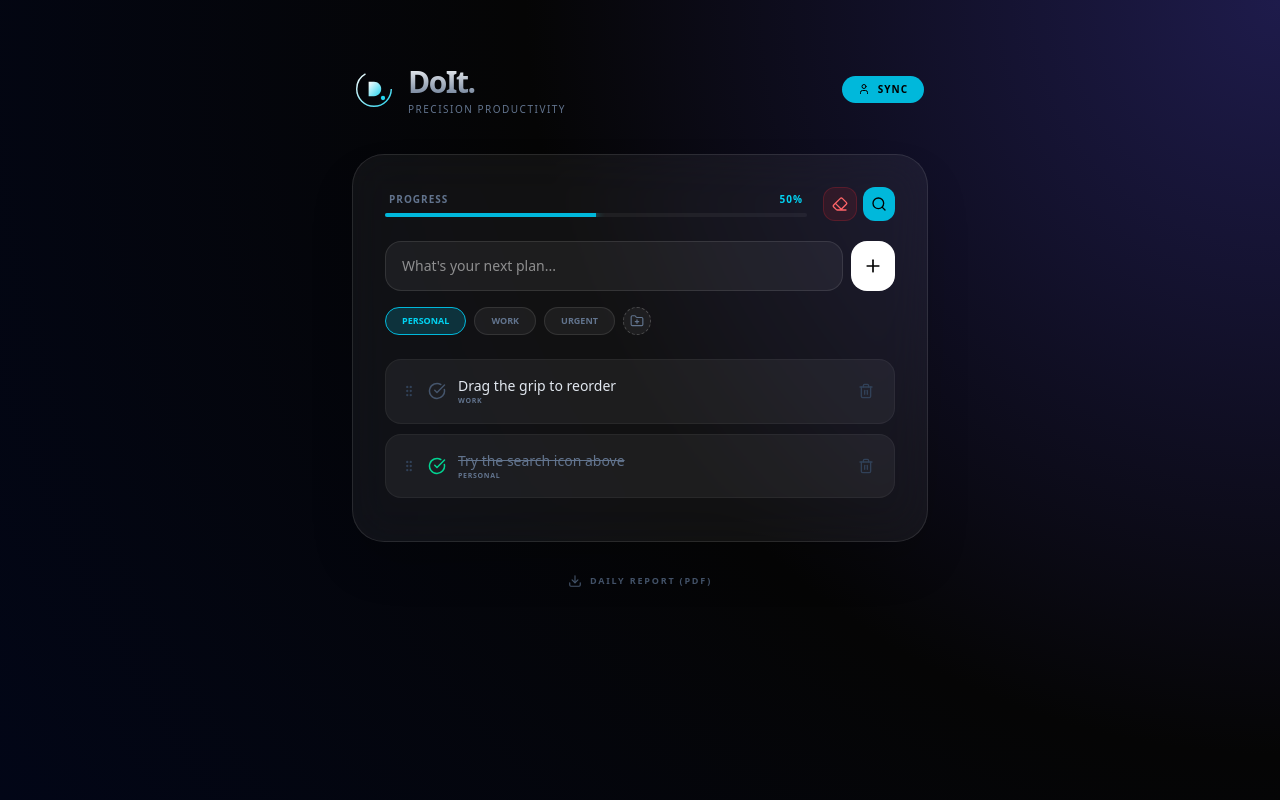
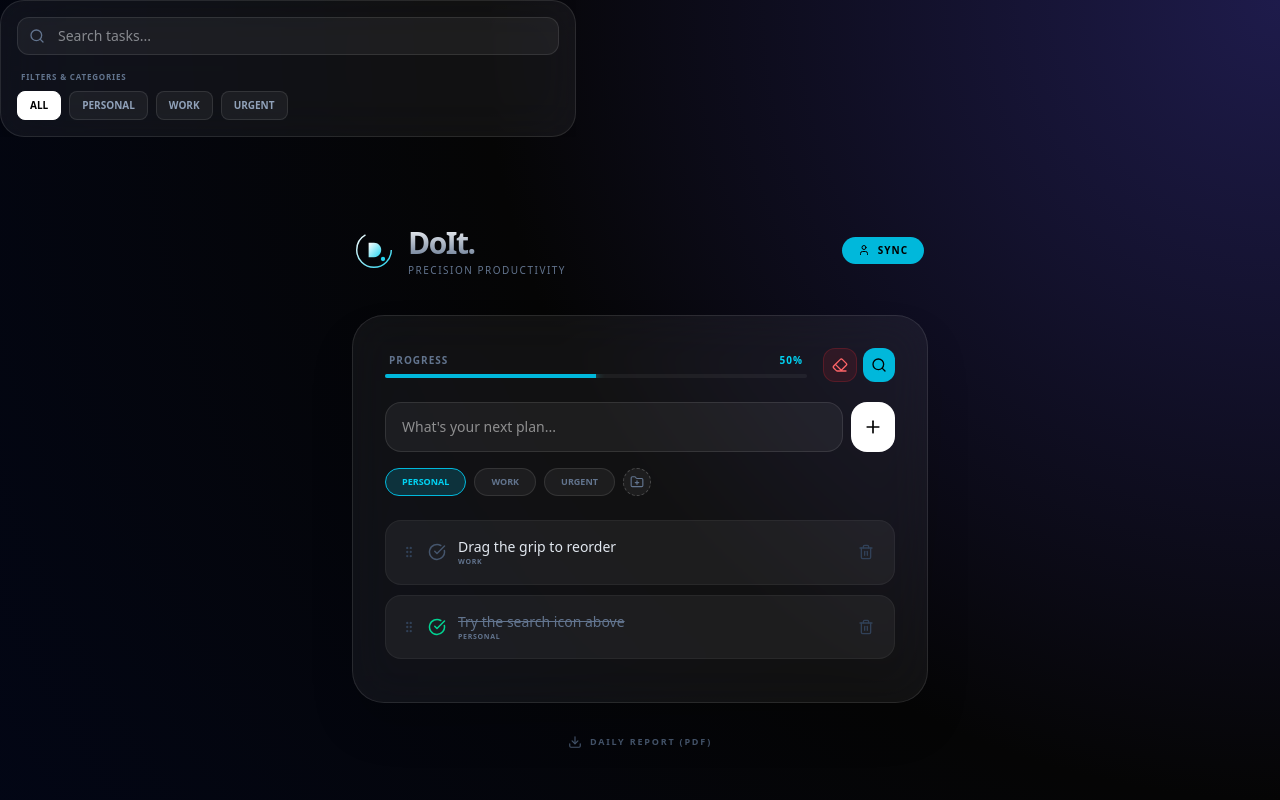
Before and after one commit to Parzaan/DoIt, a React (Vite) app: page / in a window 1280 px wide. Both pictures are taken after a click on the button 879 px from the left and 204 px from the top of the page. Shown: the top 800 px of the page. Built offline with nearby package versions, Linux system fonts and the light colour scheme; no server answers.

Commit message:
Fixed search not working bug

```diff
--- a/src/App.jsx
+++ b/src/App.jsx
@@ -155,7 +155,7 @@ export default function App() {
             initial={{ opacity: 1 }}
             exit={{ opacity: 0 }}
             transition={{ duration: 0.8, ease: "easeInOut" }}
-            className="fixed inset-0 z-[10005] bg-[#0b0c14] flex items-center justify-center pointer-events-none"
+            className="fixed inset-0 z-10005 bg-[#0b0c14] flex items-center justify-center pointer-events-none"
           >
             <motion.div
               initial={{ scale: 1.5, opacity: 0 }}
@@ -170,6 +170,58 @@ export default function App() {
             >
               <Logo size={120} />
             </motion.div>
+          </motion.div>
+        )}
+      </AnimatePresence>
+      <AnimatePresence>
+        {showSearch && (
+          <motion.div
+            initial={{ height: 0, opacity: 0 }}
+            animate={{ height: 'auto', opacity: 1 }}
+            exit={{ height: 0, opacity: 0 }}
+            className="w-full max-w-xl overflow-hidden mb-6"
+          >
+            <div className="glass rounded-3xl p-4 space-y-4 border border-white/10">
+              {/* Search Input */}
+              <div className="relative">
+                <Search className="absolute left-3 top-1/2 -translate-y-1/2 text-slate-500" size={16} />
+                <input
+                  value={searchQuery}
+                  onChange={(e) => setSearchQuery(e.target.value)}
+                  placeholder="Search tasks..."
+                  className="w-full bg-white/5 border border-white/10 rounded-xl py-2 pl-10 pr-4 text-sm outline-none focus:ring-1 focus:ring-cyan-500/50"
+                />
+              </div>
+
+              {/* Filter & Category Management */}
+              <div className="space-y-2">
+                <p className="text-[8px] uppercase tracking-widest text-slate-500 font-bold px-1">Filters & Categories</p>
+                <div className="flex flex-wrap gap-2">
+                  <button
+                    onClick={() => setActiveFilter("All")}
+                    className={`px-3 py-1 rounded-lg text-[10px] font-bold uppercase border transition-all ${activeFilter === "All" ? 'bg-white text-black border-white' : 'bg-white/5 border-white/10 text-slate-400'}`}
+                  >
+                    All
+                  </button>
+                  {customCategories.map(cat => (
+                    <div key={cat} className="flex items-center gap-1 bg-white/5 border border-white/10 rounded-lg p-1">
+                      <button
+                        onClick={() => setActiveFilter(cat)}
+                        className={`px-2 py-0.5 text-[10px] font-bold uppercase transition-all ${activeFilter === cat ? 'text-cyan-400' : 'text-slate-400'}`}
+                      >
+                        {cat}
+                      </button>
+                      {/* Delete Category Option (only for non-defaults) */}
+                      {!["Personal", "Work", "Urgent"].includes(cat) && (
+                        <button onClick={() => deleteCategory(cat)} className="text-slate-600 hover:text-red-400 px-1">
+                          <X size={10} />
+                        </button>
+                      )}
+                    </div>
+                  ))}
+                </div>
+              </div>
+            </div>
           </motion.div>
         )}
       </AnimatePresence>
@@ -195,7 +247,7 @@ export default function App() {
           <div>
             {user ? (
               <div className="flex items-center gap-2 bg-white/5 border border-white/10 p-1 rounded-full pl-3">
-                <span className="hidden sm:inline text-[10px] text-slate-400 font-bold uppercase truncate max-w-[80px]">{user.email.split('@')[0]}</span>
+                <span className="hidden sm:inline text-[10px] text-slate-400 font-bold uppercase truncate max-w-20">{user.email.split('@')[0]}</span>
                 <button onClick={() => supabase.auth.signOut()} className="bg-white/10 p-1.5 rounded-full hover:bg-red-500/20 text-slate-400 transition-all"><LogOut size={14}/></button>
               </div>
             ) : (
@@ -206,7 +258,7 @@ export default function App() {
           </div>
         </div>
 
-        <motion.div initial={{ opacity: 0, scale: 0.98 }} animate={{ opacity: 1, scale: 1 }} className="w-full max-w-xl glass rounded-[2rem] p-4 sm:p-6 md:p-8 space-y-5">
+        <motion.div initial={{ opacity: 0, scale: 0.98 }} animate={{ opacity: 1, scale: 1 }} className="w-full max-w-xl glass rounded-4xl p-4 sm:p-6 md:p-8 space-y-5">
 
           <div className="flex justify-between items-center gap-4">
             <div className="flex-1 space-y-1.5">
@@ -249,7 +301,7 @@ export default function App() {
             </div>
           </form>
 
-          <div className="relative min-h-[150px]">
+          <div className="relative min-h-37.5">
             {isTasksLoading ? (
               <div className="absolute inset-0 flex items-center justify-center"><div className="w-8 h-8 border-2 border-cyan-500/20 border-t-cyan-500 rounded-full animate-spin" /></div>
             ) : (
--- a/src/components/CustomCursor.jsx
+++ b/src/components/CustomCursor.jsx
@@ -52,7 +52,7 @@ export default function CustomCursor() {
 
   return (
     <motion.div
-      className="fixed top-0 left-0 pointer-events-none z-[99999] mix-blend-difference"
+      className="fixed top-0 left-0 pointer-events-none z-99999 mix-blend-difference"
       style={{
         width: 0, height: 0,
         borderLeft: "8px solid transparent",
```
